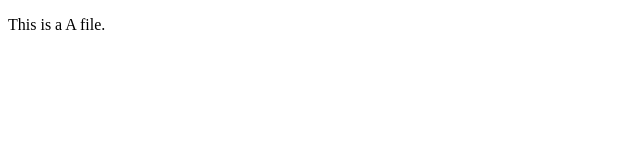
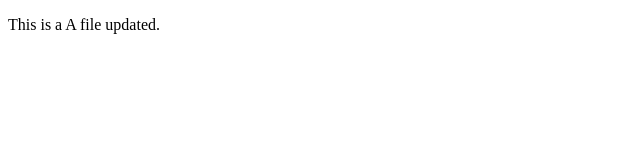
Before and after one commit to mohitfpsvit/demo, a plain HTML site: page A.html in a window 1280 px wide. Shown: the full height of the page, 0-640 px from the left. Drawn offline with Linux system fonts and the light colour scheme.

Commit message:
A updated again

```diff
--- a/A.html
+++ b/A.html
@@ -2,7 +2,7 @@
 <html>
 <body>
 
-<p>This is a A file.</p>
+<p>This is a A file updated.</p>
 
 
 </body>
```
